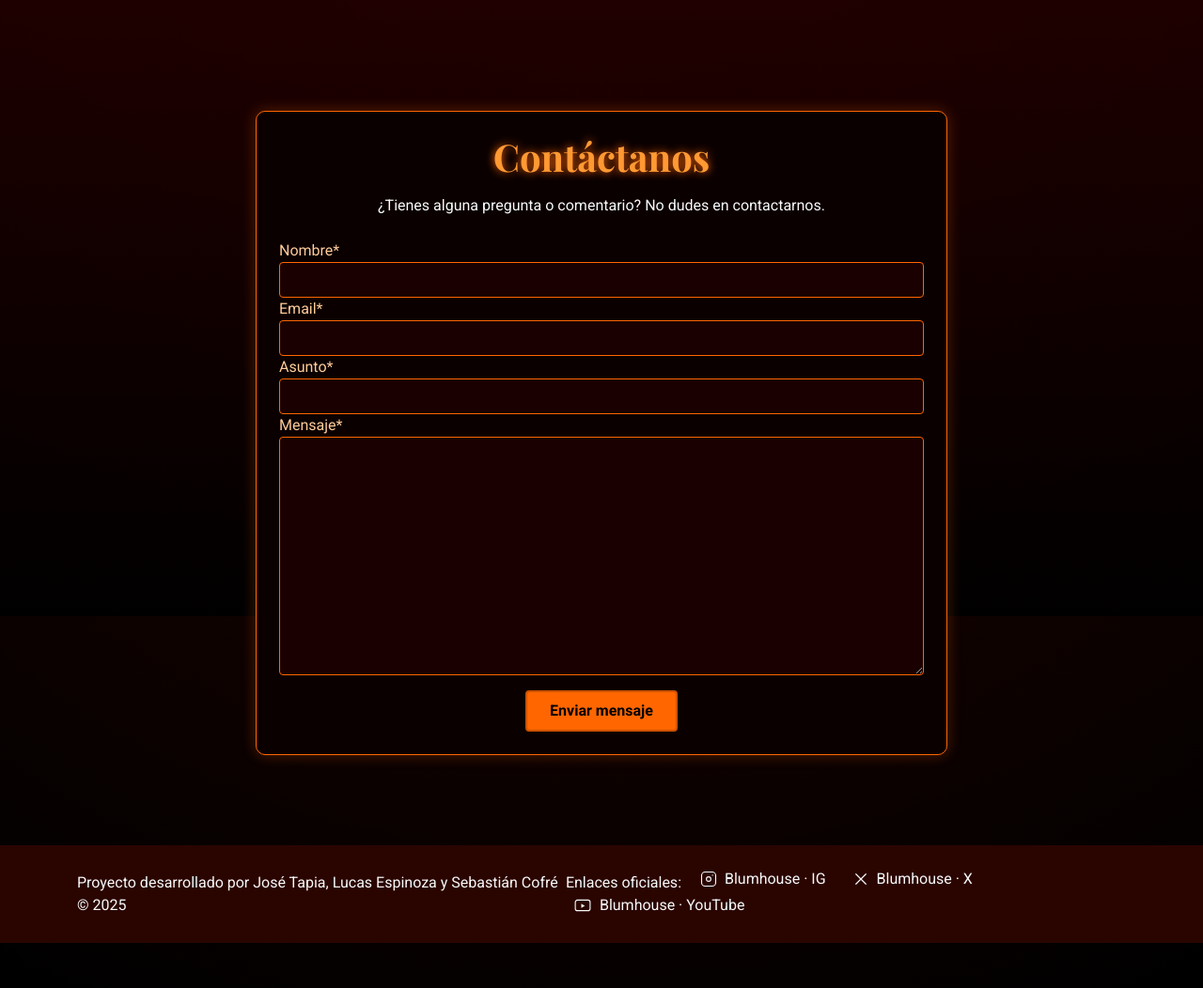
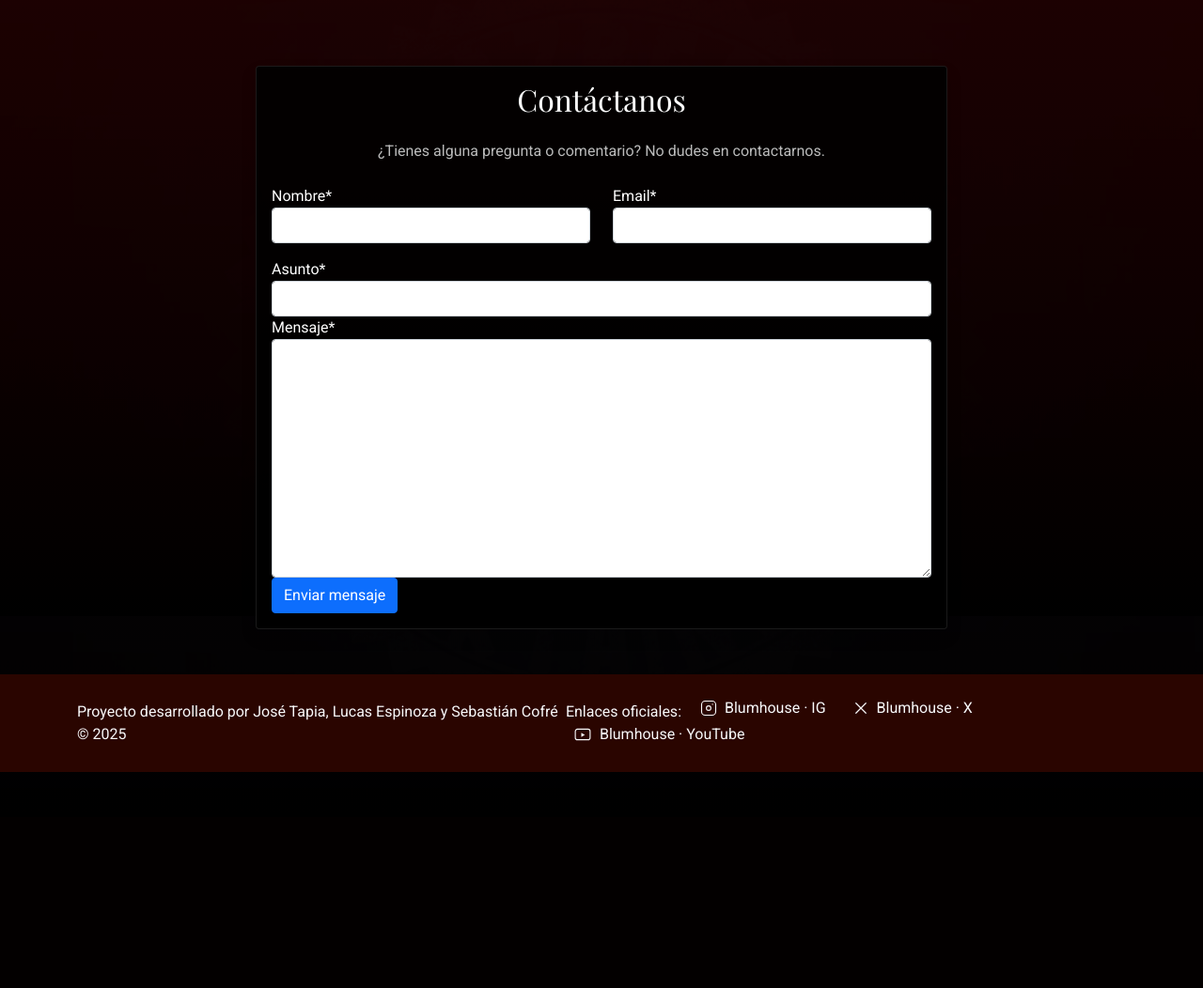
Before and after one commit to Jptapiac/turboneko, a Django app: page /contacto/ in a window 1280 px wide. Shown: the part 144-1196 px from the top of the page at 94% size. After the commit the page ends 966 px from the top, so only its background shows below. Run offline with Django 4.2, Linux system fonts and the light colour scheme; some libraries are stand-ins or nearby versions.

Commit message:
cambio 5

```diff
--- a/contract/templates/contract/contact.html
+++ b/contract/templates/contract/contact.html
@@ -1,86 +1,35 @@
-{% extends 'core/base.html' %}
-{% load static %}
+{% extends "core/base.html" %}
 {% load crispy_forms_tags %}
 
-{% block extra_css %}
-<link rel="stylesheet" href="{% static 'animatronics/css/animatronics.css' %}">
-<style>
-  /* ======== Estilos personalizados FNAF ======== */
-
-  /* Fondo oscuro del contenedor */
-  .contact-container {
-    background-color: #0b0000;
-    border: 1px solid #ff6600;
-    border-radius: 10px;
-    box-shadow: 0 0 15px rgba(255, 102, 0, 0.3);
-    color: #fff;
-  }
-
-  /* Botón personalizado */
-  .btn-fnaf {
-    background-color: #ff6600;
-    color: #000;
-    font-weight: bold;
-    border: 2px solid #cc5200;
-    transition: all 0.3s ease;
-  }
-
-  .btn-fnaf:hover {
-    background-color: #ffa31a;
-    color: #000;
-    box-shadow: 0 0 15px #ff6600;
-  }
-
-  /* Inputs y textarea */
-  .form-control {
-    background-color: #1a0000;
-    border: 1px solid #ff6600;
-    color: #fff;
-  }
-
-  .form-control:focus {
-    background-color: #260000;
-    border-color: #ffa31a;
-    box-shadow: 0 0 10px #ff6600;
-    color: #fff;
-  }
-
-  label {
-    color: #ffcc99;
-  }
-
-  /* Título */
-  .contact-title {
-    color: #ff9933;
-    text-shadow: 0 0 10px #ff6600;
-  }
-
-</style>
-{% endblock %}
+{% block title %}{{ title }}{% endblock %}
 
 {% block content %}
-<div class="container py-5">
+<div class="container mt-5 mb-5">
     <div class="row justify-content-center">
         <div class="col-md-8">
-      <div class="p-4 contact-container">
-        <h2 class="text-center mb-3 contact-title">Contáctanos</h2>
-        <p class="text-center mb-4 text-light">
+            <div class="card shadow">
+                <div class="card-body">
+                    <h2 class="text-center mb-4">Contáctanos</h2>
+
+                    {% if messages %}
+                    <div class="messages mb-4">
+                        {% for message in messages %}
+                        <div class="alert alert-{{ message.tags }} alert-dismissible fade show" role="alert">
+                            {{ message }}
+                            <button type="button" class="btn-close" data-bs-dismiss="alert" aria-label="Close"></button>
+                        </div>
+                        {% endfor %}
+                    </div>
+                    {% endif %}
+
+                    <p class="text-muted text-center mb-4">
                         ¿Tienes alguna pregunta o comentario? No dudes en contactarnos.
                     </p>
 
-        <form method="post">
-          {% csrf_token %}
-          {{ form|crispy }}
-          <div class="text-center mt-3">
-            <button type="submit" class="btn btn-fnaf px-4 py-2">Enviar mensaje</button>
+                    {% crispy form %}
                 </div>
-        </form>
             </div>
         </div>
     </div>
 </div>
 {% endblock %}
-
-{% block extra_js %}
-<script src="{% static 'animatronics/js/animatronics.js' %}"></script>
-{% endblock %}
```
Also changed, not shown: core/migrations/0001_initial.py (added), db.sqlite3. Lines whose indentation alone changed are shown as unchanged.
